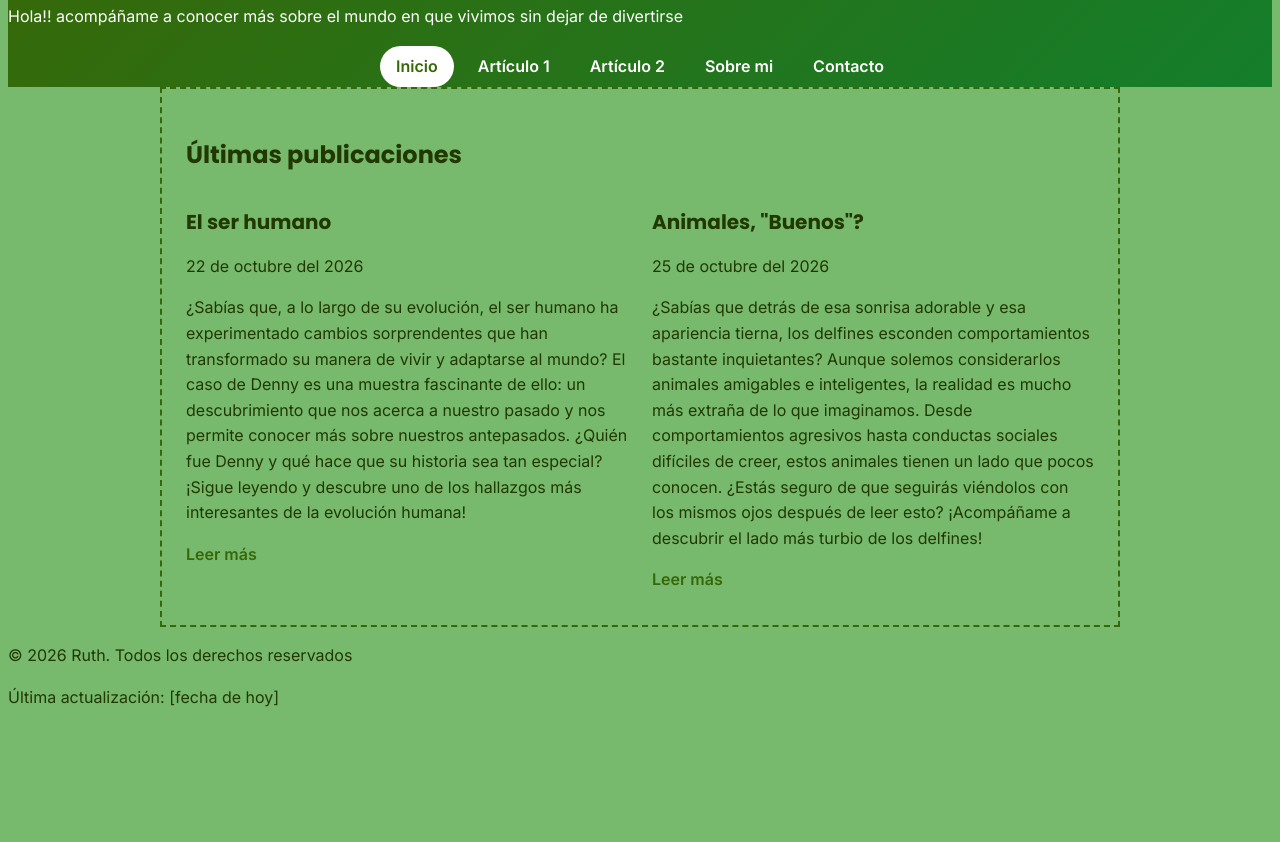
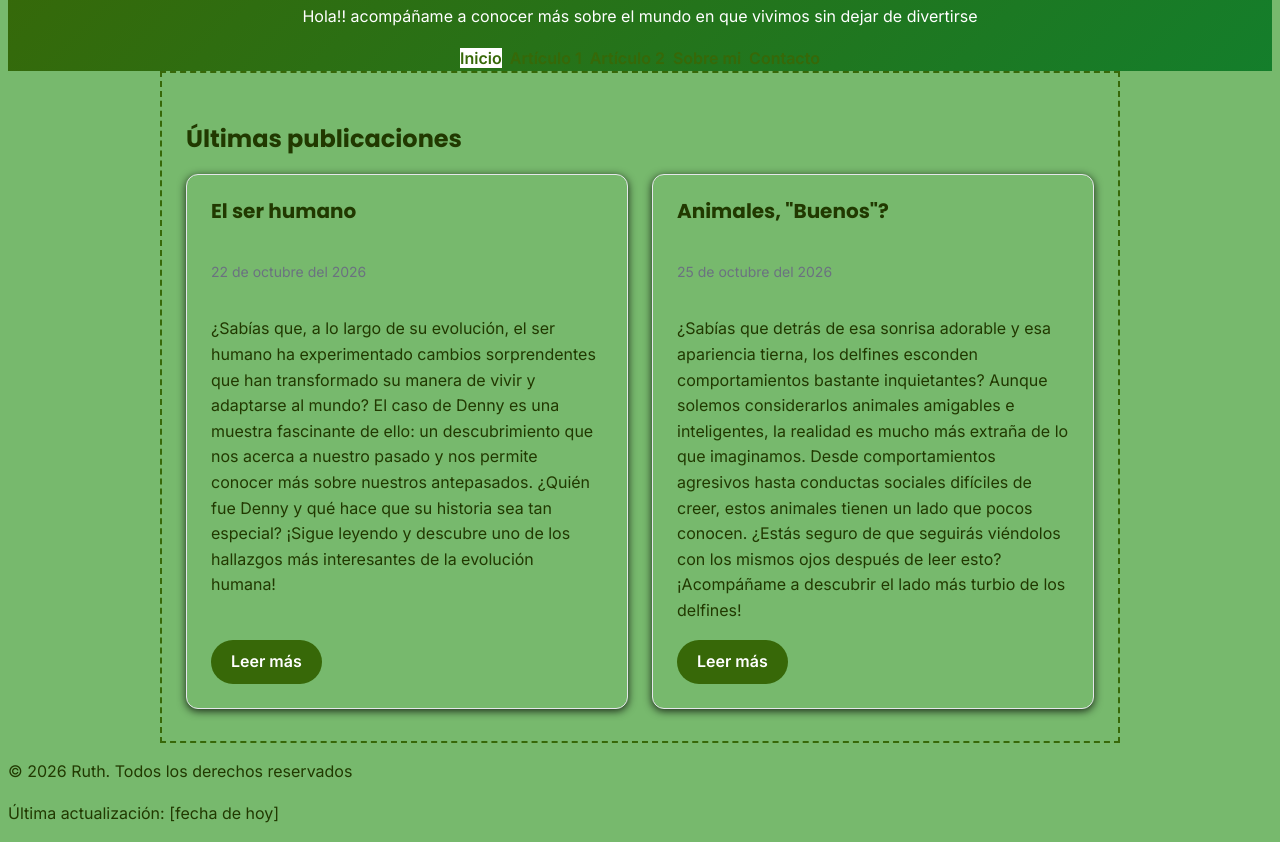
Before and after one commit to Ruth09world/02-blog-personal, a plain HTML site: page index.html in a window 1280 px wide. Shown: the part 76-918 px from the top of the page. Before the commit the page ends 802 px from the top, so only its background shows below. Drawn offline with Linux system fonts and the light colour scheme.

Commit message:
feat/Agregar estilos al Index

```diff
--- a/css/estilos.css
+++ b/css/estilos.css
@@ -80,6 +80,7 @@ main{
 header{
     background: linear-gradient(135deg, var(--color-primario),var(--color-primario-oscuro));
     color: #fff;
+    text-align: center;
     text-align: 3rem 1.5rem 1.5rem;
 }
 header h1{
@@ -100,7 +101,7 @@ nav ul{
     margin: 0;
     padding: 0;
 }
-/*Convertir a los enlaces en botones*/
+/*Convertir a los enlaces en botones*/999px;
 nav a{
     display: block;
     padding: 0.5rem 1rem;
@@ -123,3 +124,41 @@ nav a.activo{
     grid-template-columns: repeat(auto-fit, minmax(280px,1fr));
     gap: 1.5rem;
 }
+.tarjeta{
+    background-color: var(--color-superficie);
+    border: 1px solid var(--color-borde);
+    border-radius: var(--radio);
+    box-shadow: var(--sombra);
+    padding: 1.5rem;
+    transition: transform 0.2s, box-shadow 0.2s;
+    display: flex;
+    flex-direction: column;
+}
+.tarjeta h3{
+    margin-top: 0;
+}
+.tarjeta time{
+    color: var(--color-texto-suave);
+    font-size: 0.875rem;
+}
+.tarjeta:hover{
+    transform: translateY(-4px);
+    box-shadow: var(--somsombra-fuerte);
+}
+.tarjeta .boton{
+    margin-top: auto;
+    align-self: flex-start;
+}
+.boton{
+    display: inline-block;
+    background-color: var(--color-primario);
+    color: #fff;
+    padding: 0.6rem 1.25rem;
+    border-radius: 999px;
+    transition: background-color 0.2s;
+}
+.boton:hover {
+    background-color: var(--color-primario-oscuro);
+    color: #fff;
+    text-decoration: none;
+}
```
